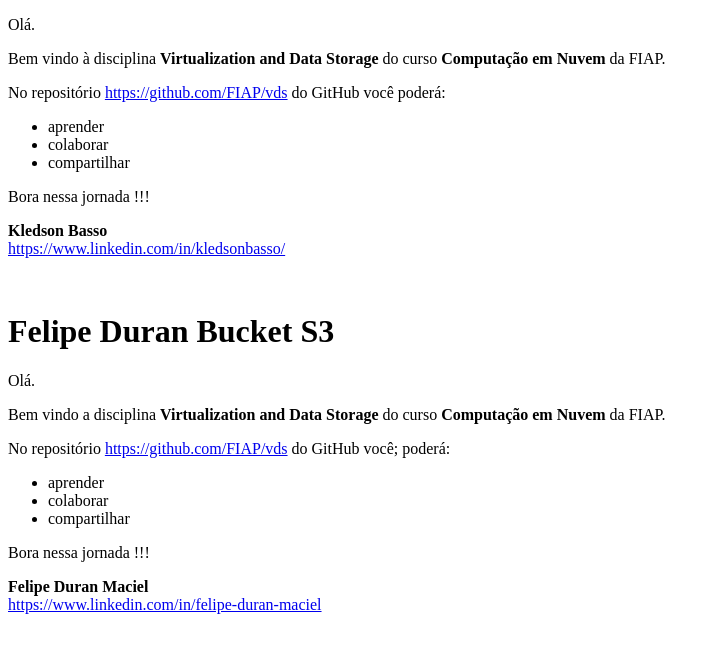
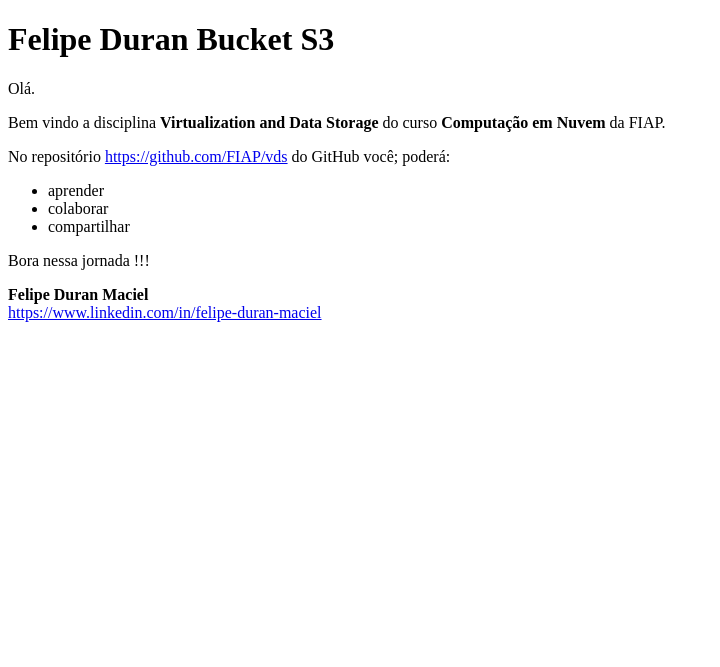
Before and after one commit to FelipeDuranl/bucket-aws-s3-felipe-duran, a plain HTML site: page index.html in a window 1280 px wide. Shown: the whole page, without its empty margins (0-720 px from the left). Drawn offline with Linux system fonts and the light colour scheme.

Commit message:
edicao de texto

```diff
--- a/index.html
+++ b/index.html
@@ -1,24 +1,3 @@
-<!DOCTYPE html>
-<html>
-    <head>
-	  <meta charset="UTF-8">
-        <title>S3 Site</title>
-    </head>
-    <body>
-        <p>Ol&aacute;.</p>
-        <p>Bem vindo &agrave; disciplina <strong>Virtualization and Data Storage</strong> do curso <strong>Computa&ccedil;&atilde;o em Nuvem</strong> da FIAP.</p>
-        <p>No reposit&oacute;rio <a href="https://github.com/FIAP/vds">https://github.com/FIAP/vds</a> do GitHub voc&ecirc; poder&aacute;:</p>
-        <ul>
-        <li>aprender</li>
-        <li>colaborar</li>
-        <li>compartilhar</li>
-        </ul>
-        <p>Bora nessa jornada !!!</p>
-        <p><b>Kledson Basso</b><br /><a href="https://www.linkedin.com/in/kledsonbasso/">https://www.linkedin.com/in/kledsonbasso/</a></p>
-        <p>&nbsp;</p>
-    </body>
-</html>
-
 <!DOCTYPE html>
 <html lang="pt-br">
 <head>
```
